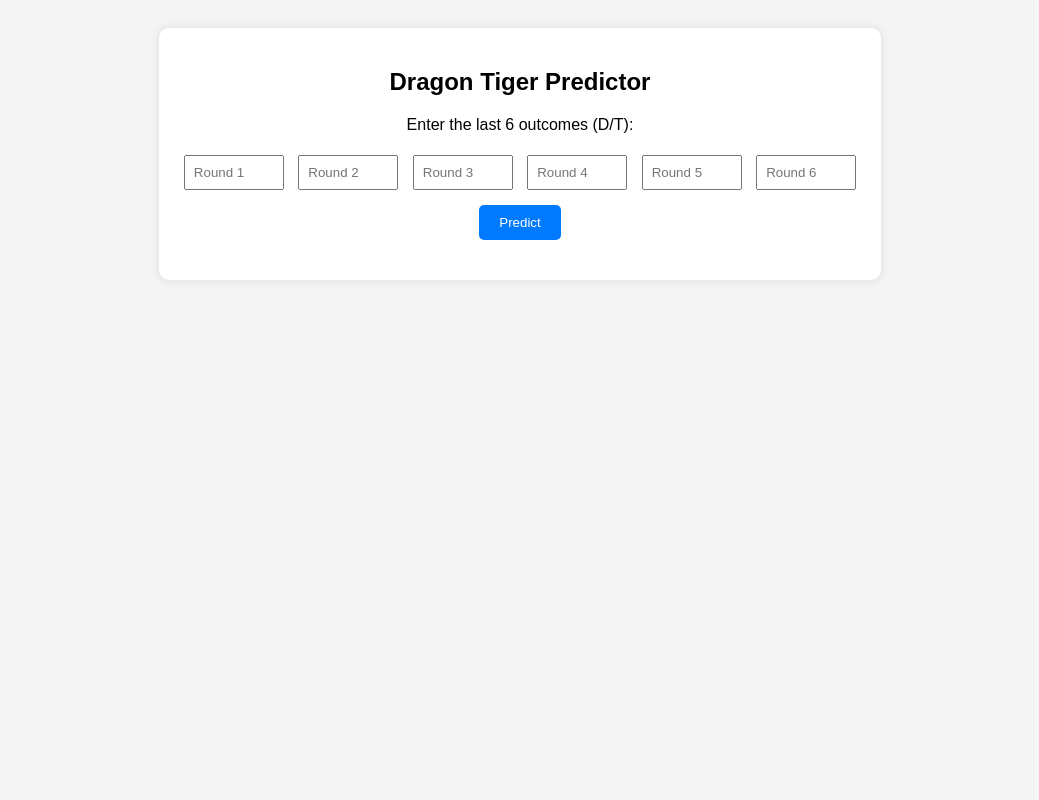
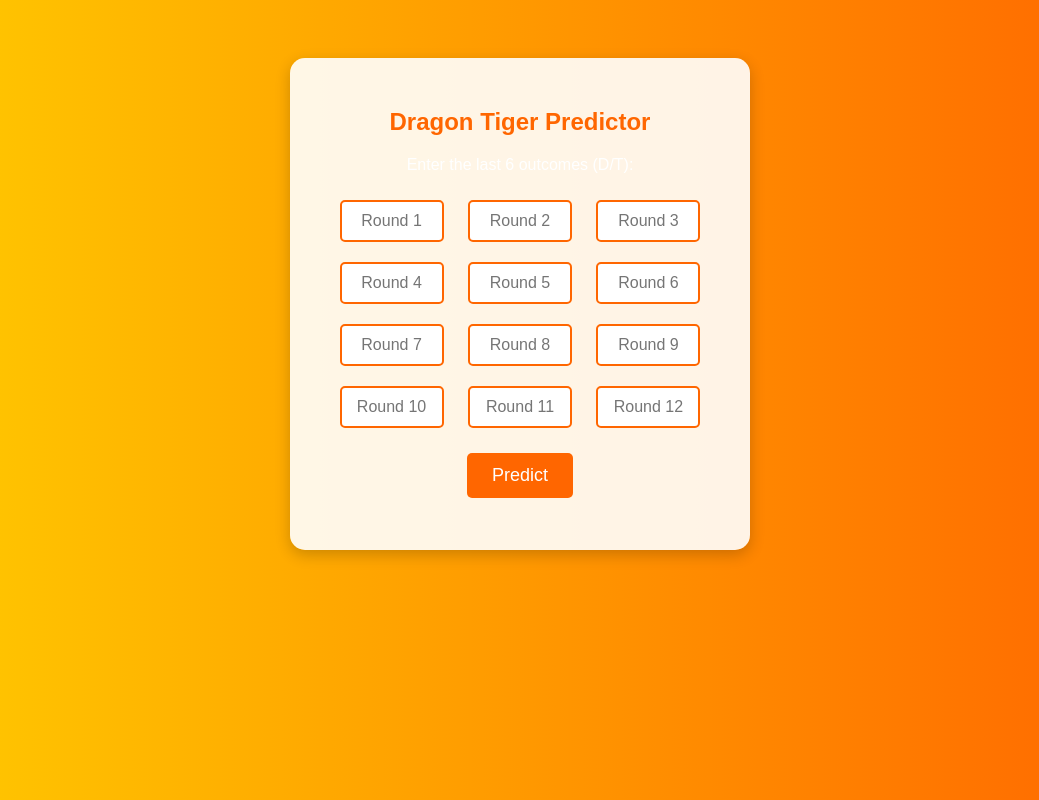
Before and after one commit to raju9491895580/PRIDICTION, a plain HTML site: page index.html in a window 1280 px wide. Shown: the whole page, without its empty margins (120-1159 px from the left). Drawn offline with Linux system fonts and the light colour scheme.

Commit message:
Update index.html

```diff
--- a/index.html
+++ b/index.html
@@ -8,34 +8,50 @@
         body {
             font-family: Arial, sans-serif;
             text-align: center;
-            background-color: #f4f4f4;
-            padding: 20px;
+            background: linear-gradient(to right, #ffcc00, #ff6600);
+            padding: 50px;
+            color: white;
         }
         .container {
-            background: white;
-            padding: 20px;
-            border-radius: 10px;
-            box-shadow: 0 0 10px rgba(0,0,0,0.1);
+            background: rgba(255, 255, 255, 0.9);
+            padding: 30px;
+            border-radius: 15px;
+            box-shadow: 0 5px 15px rgba(0, 0, 0, 0.2);
             display: inline-block;
+            max-width: 400px;
+            width: 100%;
+        }
+        h2 {
+            color: #ff6600;
         }
         input {
-            margin: 5px;
-            padding: 8px;
+            margin: 10px;
+            padding: 10px;
             width: 80px;
+            border: 2px solid #ff6600;
+            border-radius: 5px;
+            text-align: center;
+            font-size: 16px;
         }
         button {
-            margin-top: 10px;
-            padding: 10px 20px;
+            margin-top: 15px;
+            padding: 12px 25px;
             cursor: pointer;
-            background: #007BFF;
+            background: #ff6600;
             color: white;
             border: none;
             border-radius: 5px;
+            font-size: 18px;
+            transition: 0.3s;
+        }
+        button:hover {
+            background: #cc5500;
         }
         #result {
             margin-top: 20px;
-            font-size: 20px;
+            font-size: 22px;
             font-weight: bold;
+            color: #333;
         }
     </style>
 </head>
@@ -49,6 +65,12 @@
         <input type="text" id="outcome4" placeholder="Round 4">
         <input type="text" id="outcome5" placeholder="Round 5">
         <input type="text" id="outcome6" placeholder="Round 6">
+       <input type="text" id="outcome1" placeholder="Round 7">
+        <input type="text" id="outcome2" placeholder="Round 8">
+        <input type="text" id="outcome3" placeholder="Round 9">
+        <input type="text" id="outcome4" placeholder="Round 10">
+        <input type="text" id="outcome5" placeholder="Round 11">
+        <input type="text" id="outcome6" placeholder="Round 12">
         <br>
         <button onclick="predictOutcome()">Predict</button>
         <p id="result"></p>
@@ -68,8 +90,20 @@
 
             let dragonCount = outcomes.filter(o => o === "D").length;
             let tigerCount = outcomes.filter(o => o === "T").length;
+            let lastThree = outcomes.slice(-3).join("");
+            let nextPrediction = "";
 
-            let nextPrediction = (dragonCount > tigerCount) ? "T" : "D";
+            // Predict based on streaks
+            if (lastThree === "DDD") {
+                nextPrediction = "T"; // Switch after a long streak
+            } else if (lastThree === "TTT") {
+                nextPrediction = "D";
+            } else if (lastThree === "DTD" || lastThree === "TDT") {
+                nextPrediction = outcomes[5]; // Continue the alternating pattern
+            } else {
+                nextPrediction = (dragonCount > tigerCount) ? "T" : "D";
+            }
+
             document.getElementById("result").innerText = "Predicted Next Round: " + nextPrediction;
         }
     </script>
```
